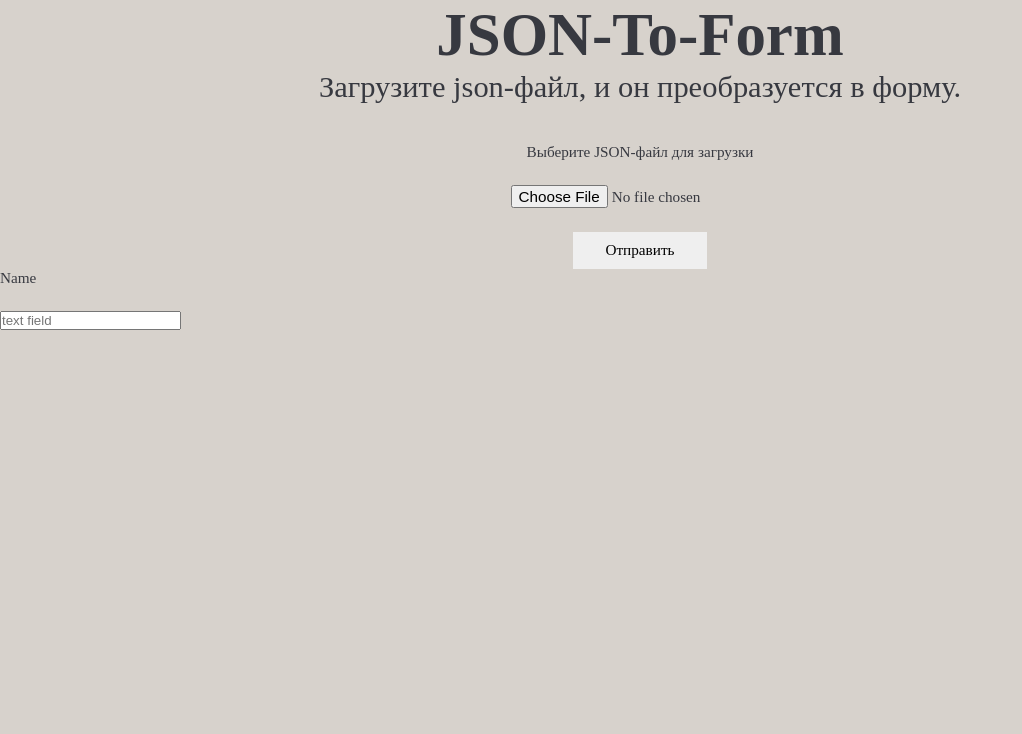
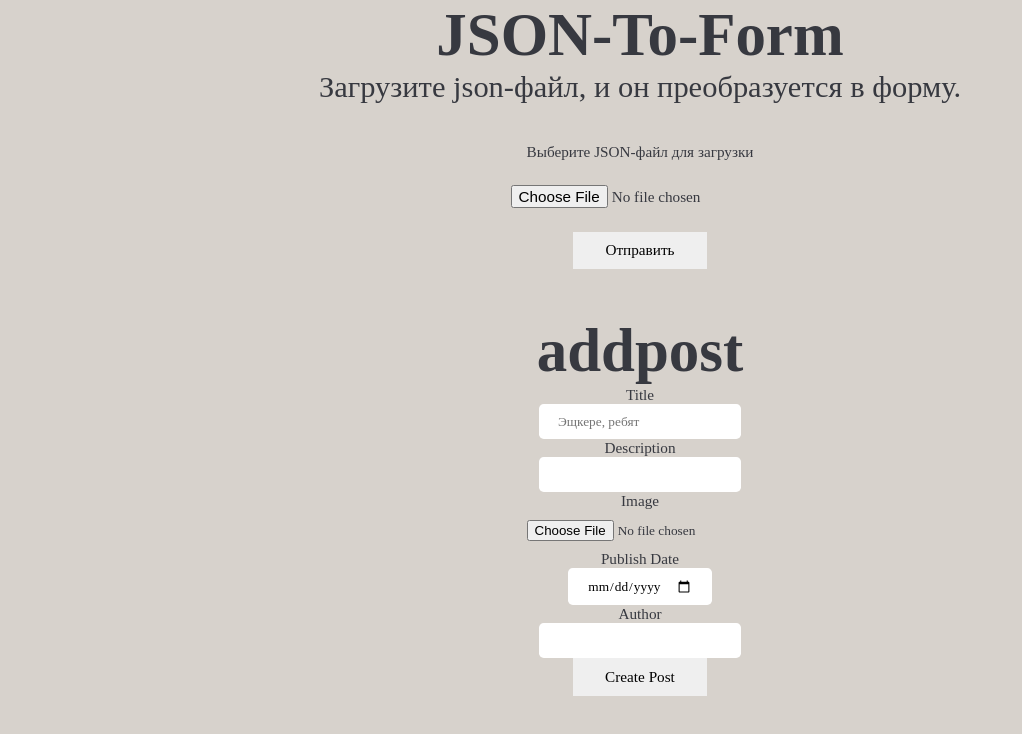
Before and after one commit to blurryfacebeat/json-to-form, a website: page index.html in a window 1280 px wide. Shown: the whole page, without its empty margins (0-1022 px from the left). Drawn offline with Linux system fonts and the light colour scheme; a web font is replaced by a local one.

Commit message:
Создаются поля и кнопки + стили

```diff
--- a/index.js
+++ b/index.js
@@ -1,56 +1,167 @@
-const jsonInput = '{"type":"text", "label":"Name", "placeholder": "text field"}';
+// JSON на входе
+const jsonInput2 = `
+{
+    "name":"addpost",
+    "fields":[
+    {
+        "label":"Title",
+        "input": {
+            "type":"text",
+            "required": true,
+            "placeholder": "Эщкере, ребят"
+        }
+    },
+    {
+        "label":"Description",
+        "input": {
+            "type":"textarea",
+            "required":true
+        }
+    },
+    {
+        "label":"Image",
+        "input": {
+            "type":"file",
+            "required": true
+        }
+    },
+    {
+        "label":"Publish Date",
+        "input": {
+            "type": "date",
+            "required": true
+        }
+    },
+    {
+        "label": "Author",
+        "input": {
+            "type": "text"
+        }
+    }
+],
+"references":[
+    {
+      "input":{
+        "type":"checkbox",
+        "required":true,
+        "checked":"false"
+      }
+    },
+    {
+        "text without ref":"View Author Post",
+        "text":"View Author Post",
+        "ref":"viewauthor"
+    }
+  ],
+    "buttons":[
+    {
+        "text":"Create Post"
+    }
+]
+}
+`
+// Контейнер для формы
 const $app = document.getElementById('app');
 
+const temp2 = JSON.parse(jsonInput2);
+
+console.log(temp2);
+
+// Компоненты
 const components = {
-    text: {
+    field: {
         containerOpen: '<div class="form-group">',
         labelOpen: '<label class="form-label">',
         labelClose: '</label>',
-        open: '<input type="text" class="form-control"',
+        open: '<input class="form-control"',
+        inputTypeOpen: ' type="',
+        inputTypeClose: '"',
         placeholderOpen: ' placeholder="',
         placeholderClose: '"',
+        required: ' required',
         close: '>',
         containerClose: '</div>'
+    },
+    reference: {
+        containerOpen: '<div class="form-group">',
+        labelOpen: '<label class="form-label">',
+        labelClose: '</label>',
+        open: '<input type="checkbox" class="form-control"',
+        required: ' required',
+        checked: ' checked',
+        close: '>',
+        containerClose: '</div>'
+    },
+    button: {
+        open: '<button>',
+        close: '</button>'
     }
 };
 
-function buildTextField(field) {
-    let textField = components.text.containerOpen;
+function buildField(field) {
+    let newField = components.field.containerOpen;
 
     if (field.label) {
-        textField += components.text.labelOpen + field.label + components.text.labelClose;
+        newField += components.field.labelOpen + field.label + components.field.labelClose;
     }
 
-    textField += components.text.open;
+    newField += components.field.open + components.field.inputTypeOpen + field.input.type + components.field.inputTypeClose;
 
-    if (field.placeholder) {
-        textField += components.text.placeholderOpen + field.placeholder + components.text.placeholderClose;
+    if (field.input.placeholder) {
+        newField += components.field.placeholderOpen + field.input.placeholder + components.field.placeholderClose;
     }
 
-    textField += components.text.close;
-    textField += components.text.containerClose;
-    return textField;
+    if (field.input.required === true) {
+        newField += components.field.required;
+    }
+
+    newField += components.field.close;
+    newField += components.field.containerClose;
+    return newField;
 }
 
-const temp = JSON.parse(jsonInput);
-// console.log(buildTextField(temp));
-$app.insertAdjacentHTML('afterend', buildTextField(temp));
+function buildReference(field) {
 
+}
+
+function buildButton(field) {
+    let button = components.button.open;
+    button += field.text;
+    button += components.button.close;
+    return button;
+}
+
+// Функция создания формы
 function buildJSONForm(json) {
     let form = '<form>';
 
     let formFields = Object.getOwnPropertyNames(json);
 
+    form += `<h1 class="form__header">${json[formFields[0]]}</h1>`;
+
     for (let i = 0; i < formFields.length; i++) {
-        let currentField = json[formFields[i]];
+        let currentKey = json[formFields[i]];
+        let fieldName = formFields[i];
 
-        switch (currentField.type) {
-            case 'text':
-                form += buildTextField(currentField);
-                break;
-            default:
-                console.log('Ошибка');
-                break;
+        if (fieldName === 'fields') {
+            for (let i = 0; i < currentKey.length; i++) {
+                // console.log(buildField(currentField[i]));
+                form += buildField(currentKey[i]);
+            }
+        }
+
+        if (fieldName === 'references') {
+            for (let i = 0; i < currentKey.length; i++) {
+                console.log(111);
+                // console.log(currentField[i]);
+                // form += buildField(currentField[i]);
+            }
+        }
+
+        if (fieldName === 'buttons') {
+            for (let i = 0; i < currentKey.length; i++) {
+                form += buildButton(currentKey[i]);
+            }
         }
     }
 
@@ -58,12 +169,16 @@ function buildJSONForm(json) {
     return form;
 }
 
-function drawForm(jsonInput, destinationId) {
-    try {
-        const input = JSON.parse(jsonInput);
-    } catch (e) {
-        console.log('Ошибка: ' + e);
-    }
+// Отрисовка формы
+function drawForm(jsonInput, destination) {
+    // Парсим падающий json
+    const input = JSON.parse(jsonInput);
 
+    // Собираем форму соответствующей функцией
     const resultForm = buildJSONForm(input);
+
+    // Отрисовываем форму в нужном месте
+    destination.insertAdjacentHTML('beforeend', resultForm);
 }
+
+drawForm(jsonInput2, $app);
--- a/style.css
+++ b/style.css
@@ -48,7 +48,6 @@ h2 {
 
 label {
     display: block;
-    margin-bottom: 2.5rem;
 
     font-size: 1.6rem;
 }
@@ -58,6 +57,7 @@ label {
     width: 95%;
     margin: 0 auto;
     margin-top: 4rem;
+    margin-bottom: 5rem;
 
     text-align: center;
 }
@@ -76,7 +76,7 @@ label {
     font-family: inherit;
 }
 
-.send-json__wrapper button {
+button {
     margin: 0 auto;
     display: flex;
     align-items: center;
@@ -92,3 +92,26 @@ label {
     cursor: pointer;
     outline: none;
 }
+
+#app {
+    margin: 0 auto;
+
+    text-align: center;
+}
+
+.form-control {
+    padding-top: 1rem;
+    padding-bottom: 1rem;
+    padding-left: 2rem;
+    padding-right: 2rem;
+
+    font-family: inherit;
+
+    border: none;
+    outline: none;
+    border-radius: 0.5rem;
+}
+
+.form-control::placeholder {
+    font-family: 'Piazzolla', serif;
+}
```
